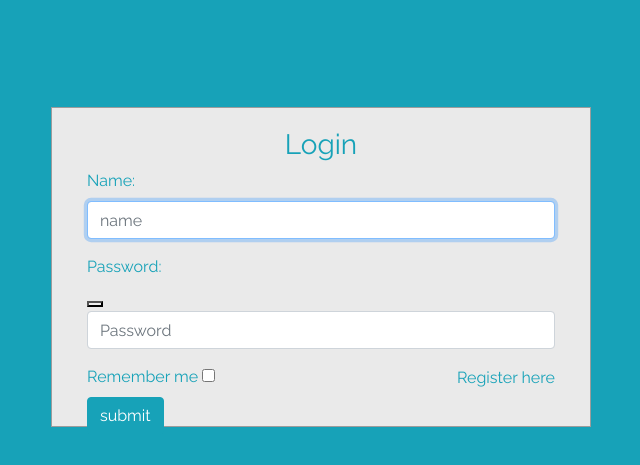
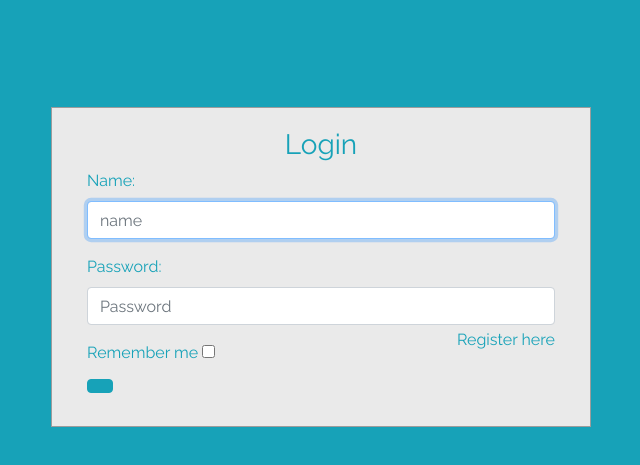
Before and after one commit to Vane871/Github, a plain HTML site: page index.html in a window 1280 px wide. Shown: the part 103-568 px from the top of the page, without its empty margins (319-959 px from the left). Drawn offline with Linux system fonts and the light colour scheme.

Commit message:
Cambios index

```diff
--- a/index.html
+++ b/index.html
@@ -51,12 +51,11 @@
                         </div>
                         <div class="form-group">
                             <label for="inputPassword" class="text-info">Password:</label><br>
-                        <button onclick = "setName()" type="submit"></button>
                             <input type="password" name="password" id="inputPassword" class="form-control" placeholder="Password" required>
                         </div>
                         <div class="form-group">
                             <label for="remember-me" class="text-info"><span>Remember me</span> <span><input id="remember-me" name="remember-me" type="checkbox"></span></label><br>
-                            <input type="submit" name="submit" class="btn btn-info btn-md" value="submit">
+                            <button onclick="setName()" type="submit" name="submit" class="btn btn-info btn-md" value="submit"></button>
                         </div>
                         <div id="register-link" class="text-right">
                             <a href="#" class="text-info">Register here</a>
```
